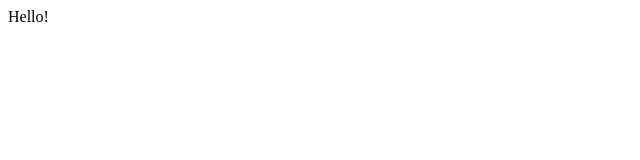
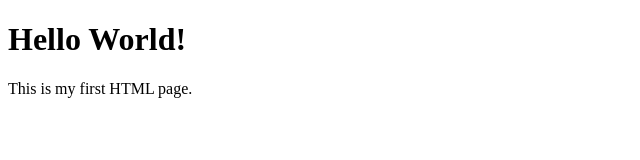
Before and after one commit to KiraDisc/KiraDisc.github.io, a plain HTML site: page index.html in a window 1280 px wide. Shown: the whole page, without its empty margins (0-640 px from the left). Drawn offline with Linux system fonts and the light colour scheme.

Commit message:
Saving
Signed-off-by: Kira Discenza <Andraste@Corvo.>

```diff
--- a/index.html
+++ b/index.html
@@ -1,5 +1,12 @@
-<html>
+    <!DOCTYPE html>
+    <html lang="en">
+    <head>
+        <meta charset="UTF-8">
+        <meta name="viewport" content="width=device-width, initial-scale=1.0">
+        <title>Hello World Page</title>
+    </head>
     <body>
-       <p>Hello!</p>
+        <h1>Hello World!</h1>
+        <p>This is my first HTML page.</p>
     </body>
-</html>
+    </html>
```
